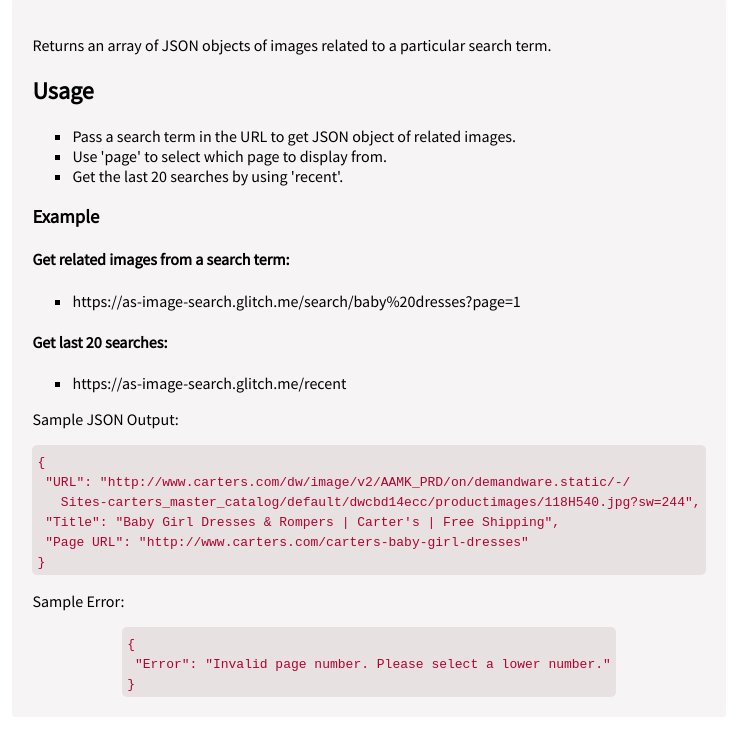
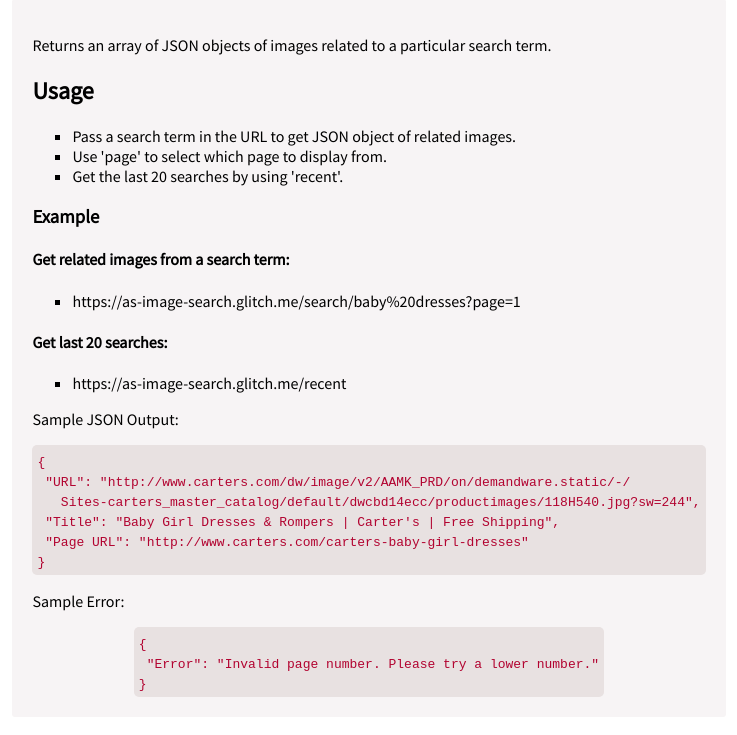
Before and after one commit to aneesa-saleh/image-search, a website: page views/index.html in a window 1280 px wide. Shown: the part 87-822 px from the top of the page, without its empty margins (271-1008 px from the left). Drawn offline with Linux system fonts and the light colour scheme.

Commit message:
Updated README and home page

```diff
--- a/views/index.html
+++ b/views/index.html
@@ -63,7 +63,7 @@
       <div class="wrap-code">
         <code>
           { <br/>
-              &nbsp;"Error": "Invalid page number. Please select a lower number." <br/>
+              &nbsp;"Error": "Invalid page number. Please try a lower number." <br/>
             }
         </code>
       </div>
```
Also changed, not shown: README.md.
